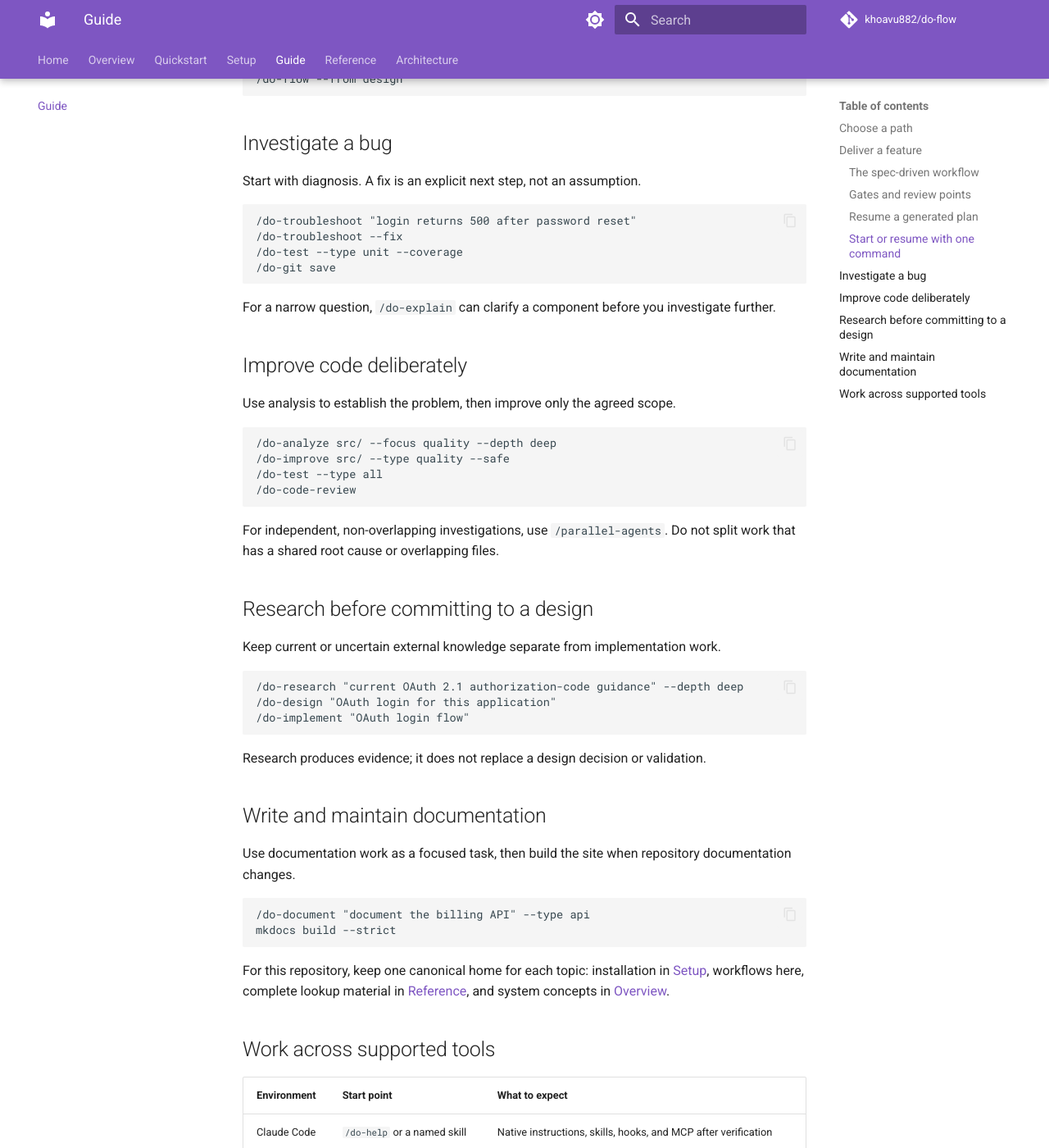
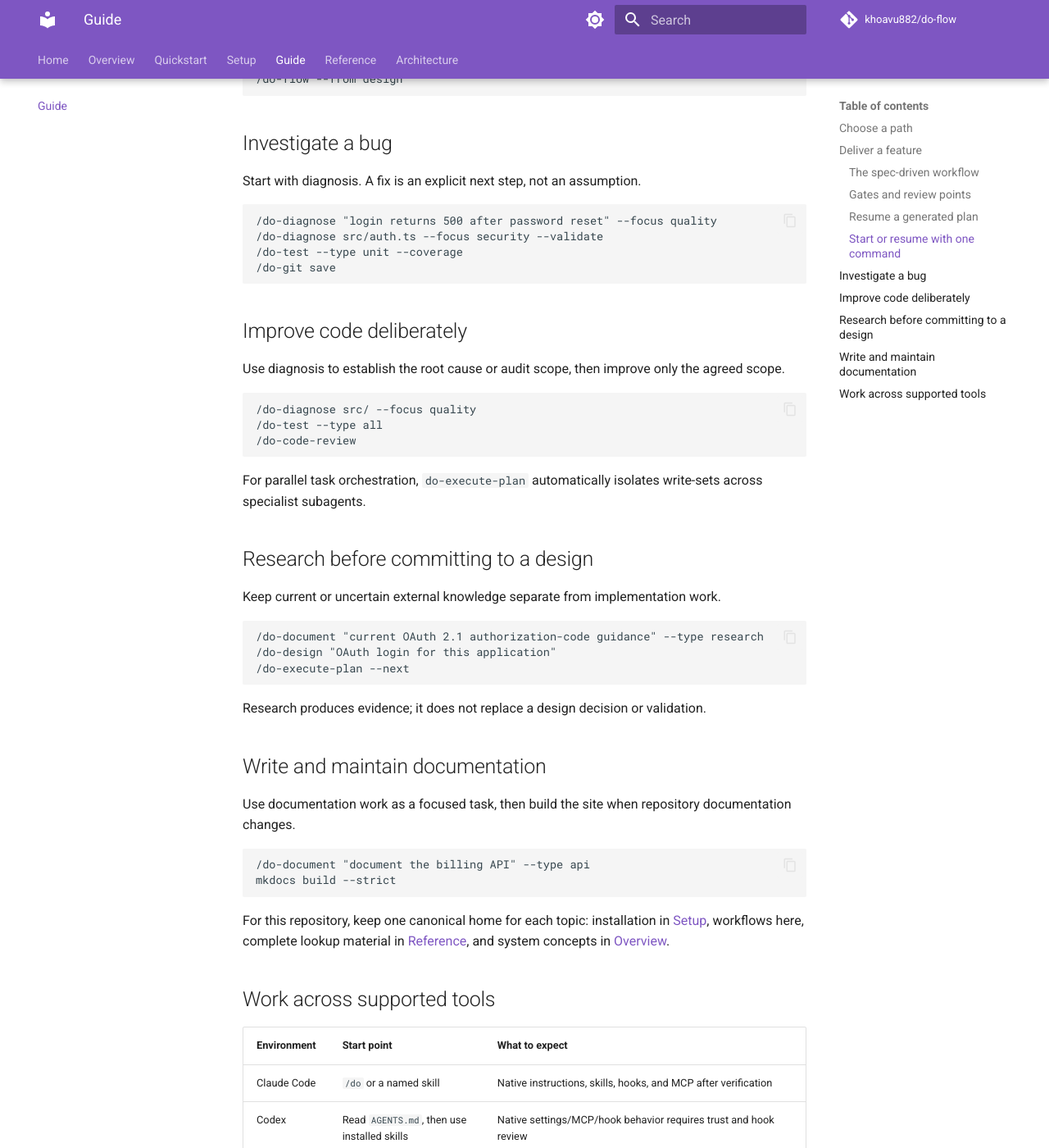
Before and after one commit to khoavu882/do-flow, an MkDocs documentation site: the page built from docs/guide.md, in a window 1280 px wide and 1400 px high, scrolled down 2796 px. Shown: the whole window at 82% size. Built offline with MkDocs 1.6.1 and Material for MkDocs 9.7.7, drawn with Linux system fonts in a browser that asks for light colours; comment, search, counter and statistics services are not loaded; some of the changed text lies outside the part shown.

Commit message:
docs: sync all documentation in docs/* with consolidated 12-skill taxonomy

````diff
--- a/docs/guide.md
+++ b/docs/guide.md
@@ -9,10 +9,10 @@ flowchart TD
     A[What are you trying to do?] --> B{Starting a feature?}
     B -->|Yes| C[Discovery → design → plan → implement → validate]
     B -->|No| D{Investigating a problem?}
-    D -->|Yes| E[Diagnose → explain → fix → test]
+    D -->|Yes| E[Diagnose → fix → test]
     D -->|No| F{Improving existing code?}
-    F -->|Yes| G[Analyze → improve → test → review]
-    F -->|No| H[Research, document, or ask /do-pm to route it]
+    F -->|Yes| G[Diagnose → refactor → test → review]
+    F -->|No| H[Research, document, or ask /do to route it]
 ```
 
 ## Deliver a feature
@@ -107,35 +107,32 @@ Stop and update the requirements or design if a dependency, decision, or validat
 Start with diagnosis. A fix is an explicit next step, not an assumption.
 
 ```bash
-/do-troubleshoot "login returns 500 after password reset"
-/do-troubleshoot --fix
+/do-diagnose "login returns 500 after password reset" --focus quality
+/do-diagnose src/auth.ts --focus security --validate
 /do-test --type unit --coverage
 /do-git save
 ```
 
-For a narrow question, `/do-explain` can clarify a component before you investigate further.
-
 ## Improve code deliberately
 
-Use analysis to establish the problem, then improve only the agreed scope.
+Use diagnosis to establish the root cause or audit scope, then improve only the agreed scope.
 
 ```bash
-/do-analyze src/ --focus quality --depth deep
-/do-improve src/ --type quality --safe
+/do-diagnose src/ --focus quality
 /do-test --type all
 /do-code-review
 ```
 
-For independent, non-overlapping investigations, use `/parallel-agents`. Do not split work that has a shared root cause or overlapping files.
+For parallel task orchestration, `do-execute-plan` automatically isolates write-sets across specialist subagents.
 
 ## Research before committing to a design
 
 Keep current or uncertain external knowledge separate from implementation work.
 
 ```bash
-/do-research "current OAuth 2.1 authorization-code guidance" --depth deep
+/do-document "current OAuth 2.1 authorization-code guidance" --type research
 /do-design "OAuth login for this application"
-/do-implement "OAuth login flow"
+/do-execute-plan --next
 ```
 
 Research produces evidence; it does not replace a design decision or validation.
@@ -155,7 +152,7 @@ For this repository, keep one canonical home for each topic: installation in [Se
 
 | Environment | Start point | What to expect |
 |---|---|---|
-| Claude Code | `/do-help` or a named skill | Native instructions, skills, hooks, and MCP after verification |
+| Claude Code | `/do` or a named skill | Native instructions, skills, hooks, and MCP after verification |
 | Codex | Read `AGENTS.md`, then use installed skills | Native settings/MCP/hook behavior requires trust and hook review |
 | Gemini CLI | Read `GEMINI.md`, then use installed skills | Skills and instructions are native; unavailable hooks/scripts/templates are reported, not emulated |
 
````
Also changed, not shown: docs/quickstart.md (+2 -2 lines), docs/reference.md (+18 -9 lines), docs/setup.md (+1 -1 lines).
